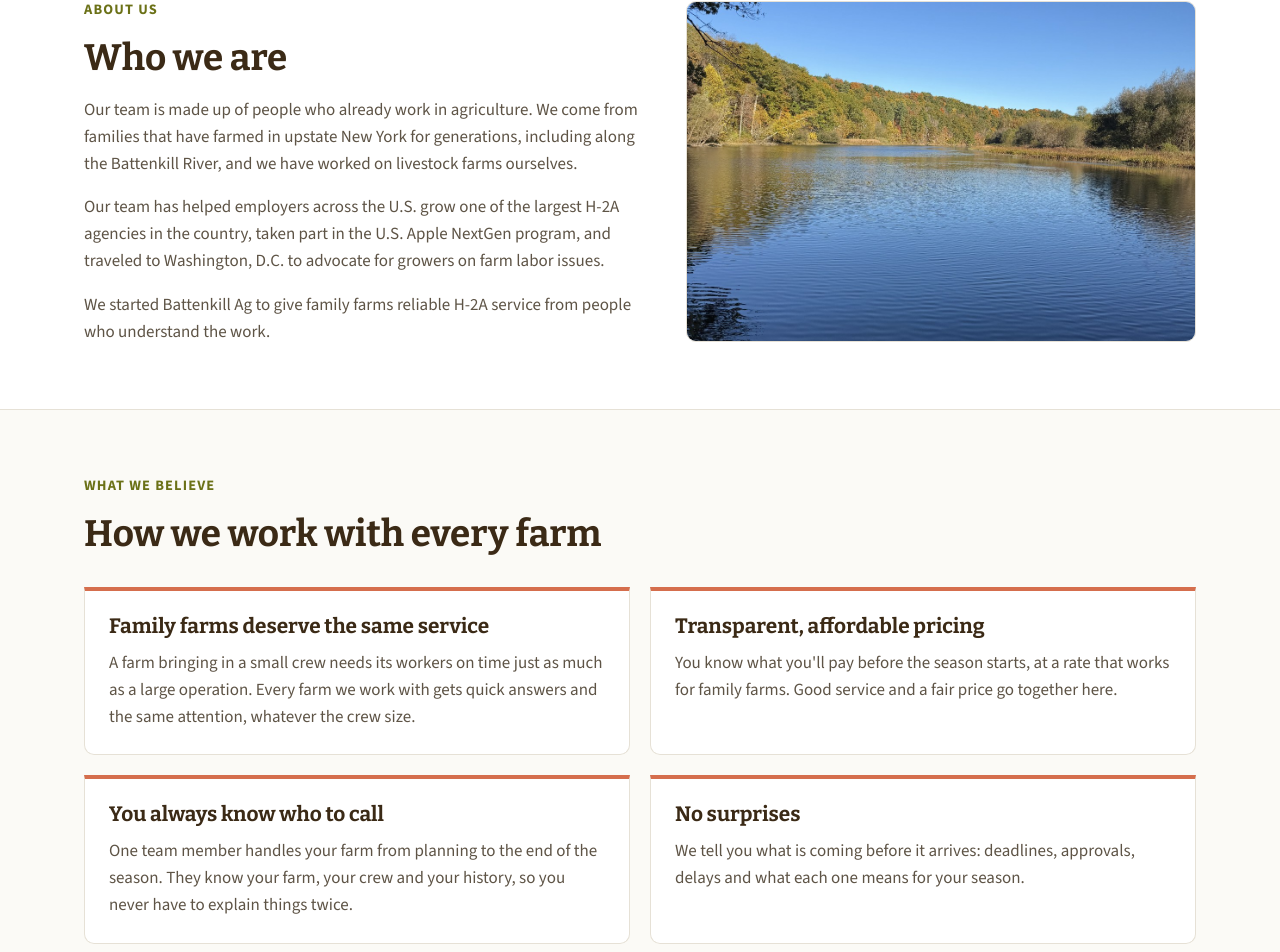
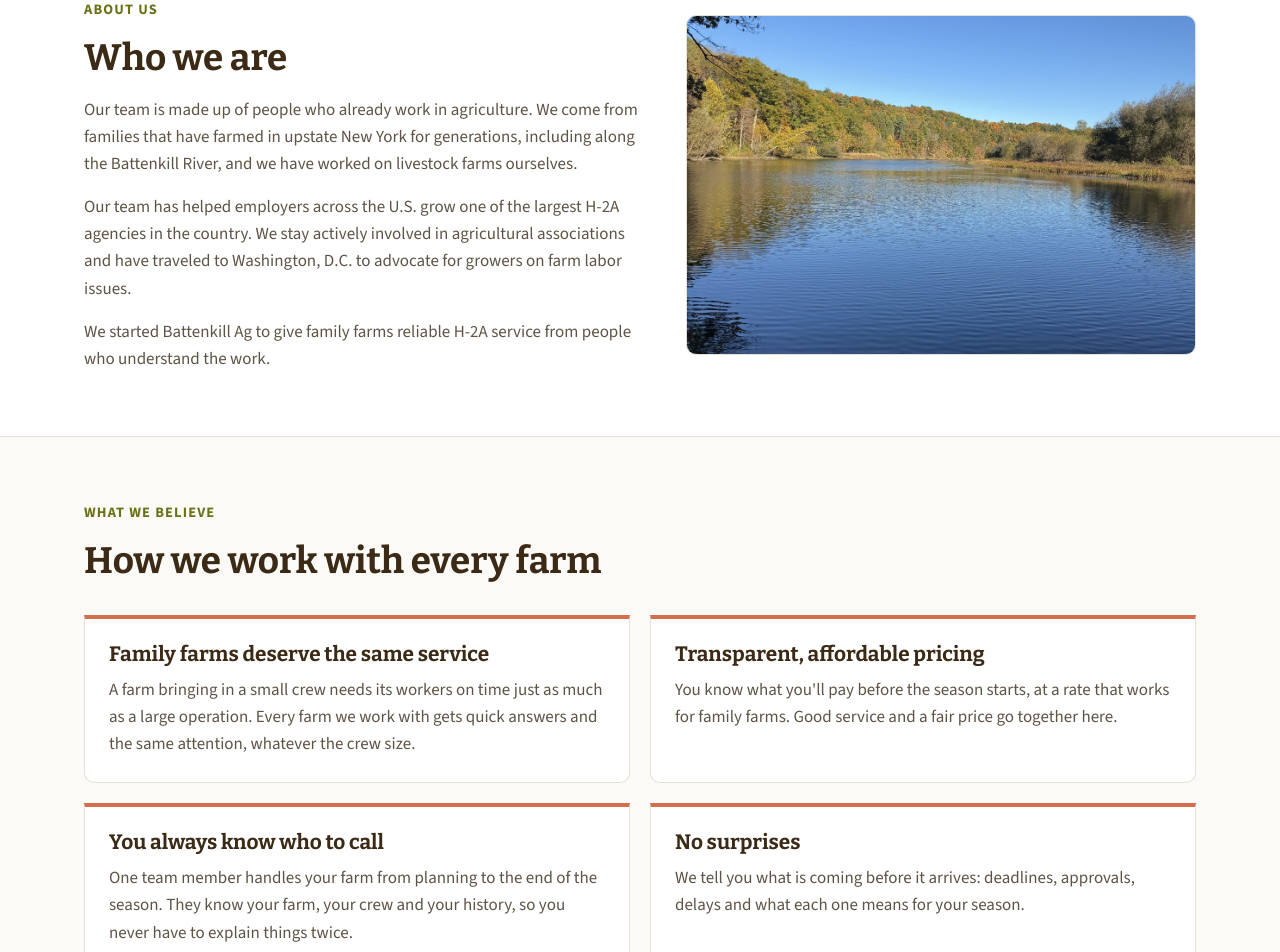
Before and after one commit to mfarh2a/battenkillag-use-me, a Next.js app: page /why-battenkill in a window 1280 px wide. Shown: the part 999-1951 px from the top of the page. Built offline with nearby package versions, Linux system fonts and the light colour scheme; no server answers.

Commit message:
About: associations instead of US Apple
Co-Authored-By: Claude Opus 5.5 <noreply@anthropic.com>
Claude-Session: https://claude.ai/code/session_015cpjf5ajPeXVSvyknWthQ2

```diff
--- a/app/why-battenkill/page.tsx
+++ b/app/why-battenkill/page.tsx
@@ -56,9 +56,9 @@ export default function WhyBattenkill() {
               farms ourselves.
             </p>
             <p className="muted">
-              Our team has helped employers across the U.S. grow one of the largest H-2A agencies in the country, taken
-              part in the U.S. Apple NextGen program, and traveled to Washington, D.C. to advocate for growers on farm
-              labor issues.
+              Our team has helped employers across the U.S. grow one of the largest H-2A agencies in the country. We stay
+              actively involved in agricultural associations and have traveled to Washington, D.C. to advocate for growers
+              on farm labor issues.
             </p>
             <p className="muted">
               We started Battenkill Ag to give family farms reliable H-2A service from people who understand the work.
```
